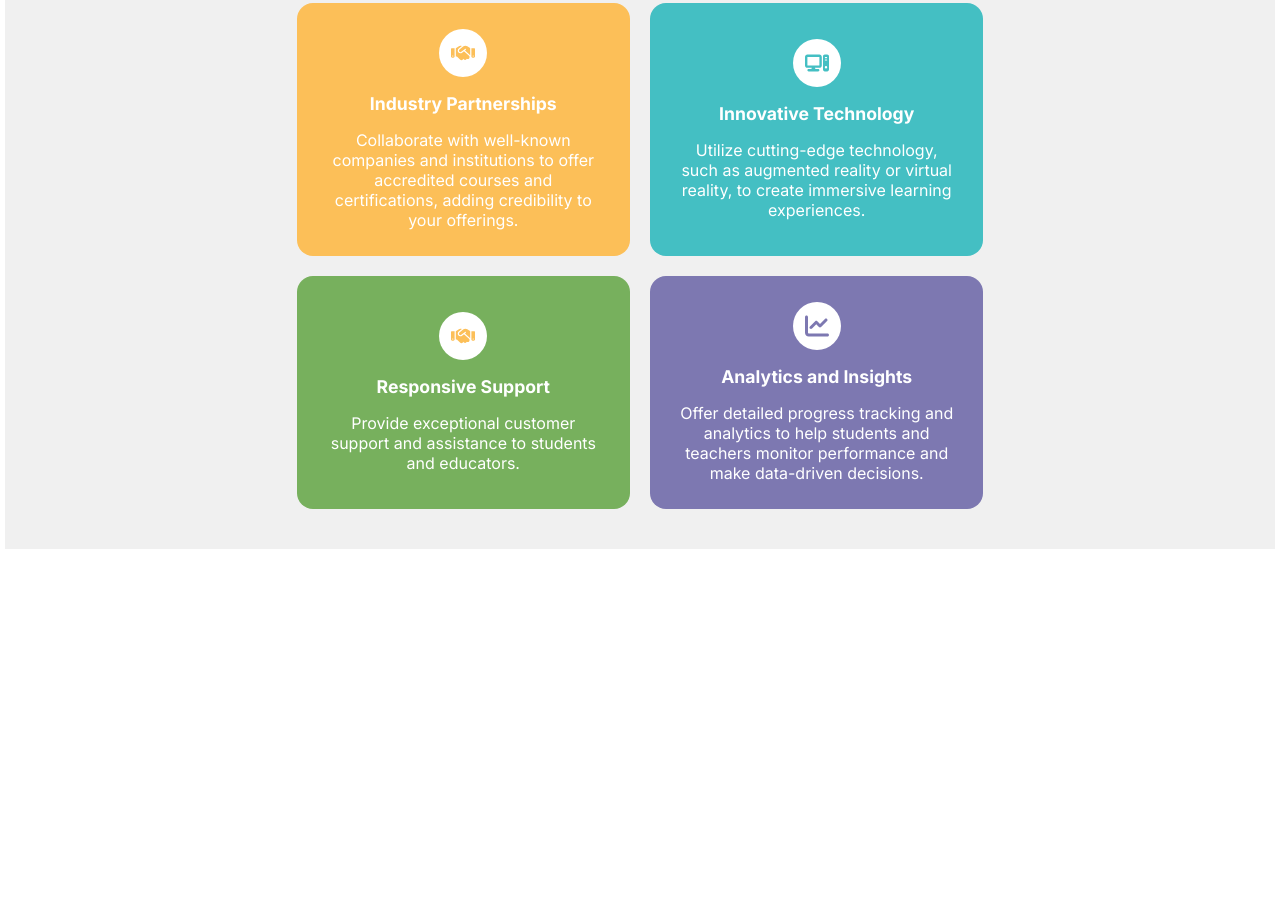
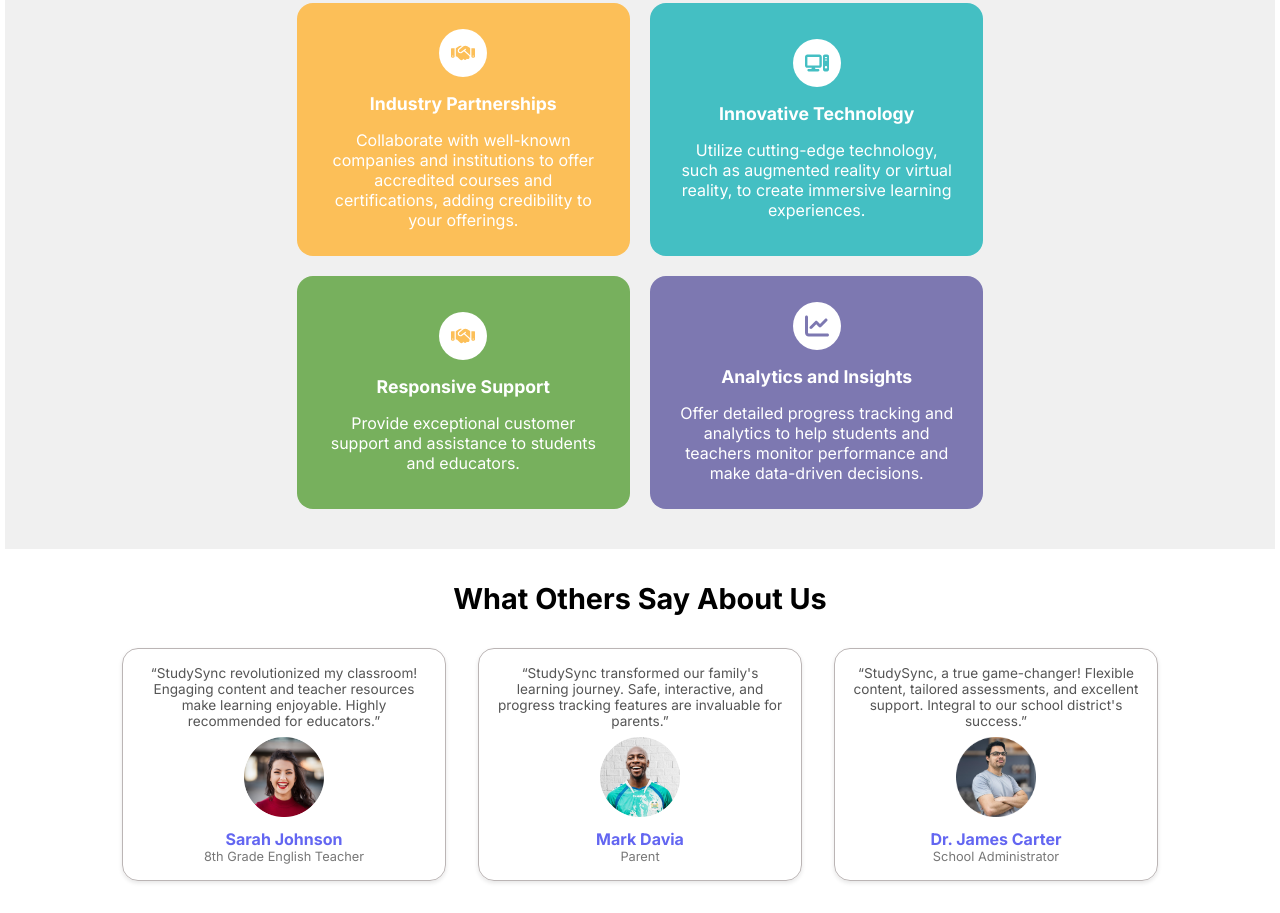
Before and after one commit to aniketwasnik1610/Aimers-Academy, a plain HTML site: page index.html in a window 1280 px wide. Shown: the part 1316-2229 px from the top of the page. Before the commit the page ends 1865 px from the top, so only its background shows below. Drawn offline with Linux system fonts and the light colour scheme.

Commit message:
testimonial section added

```diff
--- a/index.html
+++ b/index.html
@@ -88,11 +88,11 @@
     <div class="feature-container">
       <div class="feature-content">
         <div class="main-info">
-              <h2 class="main-title">
-                  Our competitive advantage
-              </h2>
+          <h2 class="main-title">Our competitive advantage</h2>
           <p class="main-description">
-                  This is a section of some simple filler text, also known as placeholder text. It shares some characteristics of real written text but is random or otherwise generated.
+            This is a section of some simple filler text, also known as
+            placeholder text. It shares some characteristics of real written
+            text but is random or otherwise generated.
           </p>
         </div>
 
@@ -100,84 +100,79 @@
           <!-- card 1 -->
           <div class="feature-card">
             <div class="icon-container">
-                      <img class="feature-svg" src="./images/PersonalizedLearn.svg"/>
+              <img class="feature-svg" src="./images/PersonalizedLearn.svg" />
             </div>
             <div class="feature-info">
-                      <div class="feature-title">
-                          Personalized Learning
-                      </div>
+              <div class="feature-title">Personalized Learning</div>
               <div class="feature-description">
-                          Offer tailored learning experiences through AI and machine learning to cater to individual student needs.
+                Offer tailored learning experiences through AI and machine
+                learning to cater to individual student needs.
               </div>
             </div>
           </div>
           <!-- card 2 -->
           <div class="feature-card">
             <div class="icon-container">
-                      <img class="feature-svg" src="./images/Affordability.svg"/>
+              <img class="feature-svg" src="./images/Affordability.svg" />
             </div>
             <div class="feature-info">
-                      <div class="feature-title">
-                          Affordability
-                      </div>
+              <div class="feature-title">Affordability</div>
               <div class="feature-description">
-                          Provide high-quality education at an affordable price point, making it accessible to a broader audience.
+                Provide high-quality education at an affordable price point,
+                making it accessible to a broader audience.
               </div>
             </div>
           </div>
           <!-- card 3 -->
           <div class="feature-card">
             <div class="icon-container">
-                      <img class="feature-svg" src="./images/IndustryPatner.svg"/>
+              <img class="feature-svg" src="./images/IndustryPatner.svg" />
             </div>
             <div class="feature-info">
-                      <div class="feature-title">
-                          Industry Partnerships
-                      </div>
+              <div class="feature-title">Industry Partnerships</div>
               <div class="feature-description">
-                          Collaborate with well-known companies and institutions to offer accredited courses and certifications, adding credibility to your offerings.
+                Collaborate with well-known companies and institutions to offer
+                accredited courses and certifications, adding credibility to
+                your offerings.
               </div>
             </div>
           </div>
           <!-- card 4 -->
           <div class="feature-card">
             <div class="icon-container">
-                      <img class="feature-svg" src="./images/InnovativeTech.svg"/>
+              <img class="feature-svg" src="./images/InnovativeTech.svg" />
             </div>
             <div class="feature-info">
-                      <div class="feature-title">
-                          Innovative Technology
-                      </div>
+              <div class="feature-title">Innovative Technology</div>
               <div class="feature-description">
-                          Utilize cutting-edge technology, such as augmented reality or virtual reality, to create immersive learning experiences.
+                Utilize cutting-edge technology, such as augmented reality or
+                virtual reality, to create immersive learning experiences.
               </div>
             </div>
           </div>
           <!-- card 5 -->
           <div class="feature-card">
             <div class="icon-container">
-                      <img class="feature-svg" src="./images/IndustryPatner.svg"/>
+              <img class="feature-svg" src="./images/IndustryPatner.svg" />
             </div>
             <div class="feature-info">
-                      <div class="feature-title">
-                          Responsive Support
-                      </div>
+              <div class="feature-title">Responsive Support</div>
               <div class="feature-description">
-                          Provide exceptional customer support and assistance to students and educators.
+                Provide exceptional customer support and assistance to students
+                and educators.
               </div>
             </div>
           </div>
           <!-- card 6 -->
           <div class="feature-card">
             <div class="icon-container">
-                      <img class="feature-svg" src="./images/Analytics.svg"/>
+              <img class="feature-svg" src="./images/Analytics.svg" />
             </div>
             <div class="feature-info">
-                      <div class="feature-title">
-                          Analytics and Insights
-                      </div>
+              <div class="feature-title">Analytics and Insights</div>
               <div class="feature-description">
-                          Offer detailed progress tracking and analytics to help students and teachers monitor performance and make data-driven decisions.
+                Offer detailed progress tracking and analytics to help students
+                and teachers monitor performance and make data-driven decisions.
               </div>
             </div>
           </div>
@@ -186,7 +181,64 @@
     </div>
 
     <div class="testimonial-container">
-
+      <div class="testimonial-content">
+          <h2 class="testimonial-title">
+              What Others Say About Us
+          </h2>
+          <div class="testimonial-grid">
+              <!-- card 1 -->
+              <div class="testimonial-card">
+                  <div class="testimonial-text">
+                      “StudySync revolutionized my classroom! Engaging content and teacher resources make learning enjoyable. Highly recommended for educators.”
+                  </div>
+                  <div class="testimonial-avatar">
+                      <img src="./images/avatar1.png"/>
+                  </div>
+                  <div class="testimonial-details">
+                      <h3 class="testimonial-name">
+                          Sarah Johnson
+                      </h3>
+                      <p class="testimonial-desc">
+                          8th Grade English Teacher
+                      </p>
+                  </div>
+              </div>
+              <!-- card 2 -->
+              <div class="testimonial-card">
+                  <div class="testimonial-text">
+                      “StudySync transformed our family's learning journey. Safe, interactive, and progress tracking features are invaluable for parents.”
+                  </div>
+                  <div class="testimonial-avatar">
+                      <img src="./images/avatar2.png"/>
+                  </div>
+                  <div class="testimonial-details">
+                      <h3 class="testimonial-name">
+                          Mark Davia
+                      </h3>
+                      <p class="testimonial-desc">
+                          Parent
+                      </p>
+                  </div>
+              </div>
+              <!-- card 3 -->
+              <div class="testimonial-card">
+                  <div class="testimonial-text">
+                      “StudySync, a true game-changer! Flexible content, tailored assessments, and excellent support. Integral to our school district's success.”
+                  </div>
+                  <div class="testimonial-avatar">
+                      <img src="./images/avatar3.png"/>
+                  </div>
+                  <div class="testimonial-details">
+                      <h3 class="testimonial-name">
+                          Dr. James Carter
+                      </h3>
+                      <p class="testimonial-desc">
+                          School Administrator
+                      </p>
+                  </div>
+              </div>
+          </div>
+      </div>
   </div>
 
 
--- a/styles.css
+++ b/styles.css
@@ -413,3 +413,65 @@ body {
         margin-top: 1.1rem;
     }
 }
+
+.testimonial-container {
+    background-color: var(--background-color);
+    padding: 2rem;
+    margin: 0 auto;
+    max-width: 1100px;
+}
+
+.testimonial-content {
+    display: flex;
+    flex-direction: column;
+    /* align-items: center; */
+    gap: 2rem;
+}
+
+.testimonial-title {
+    font-size: 1.8rem;
+    font-weight: bold;
+}
+
+.testimonial-grid {
+    display: grid;
+    grid-template-columns: repeat(auto-fill, minmax(290px, 1fr));
+    grid-gap: 2rem;
+}
+
+.testimonial-card {
+    display: flex;
+    flex-direction: column;
+    border: 1px solid rgb(187, 181, 181);
+    border-radius: 1rem;
+    box-shadow: 0 2px 4px rgba(0,0,0,0.1);
+    padding: 1rem;
+    gap: 0.5rem;
+    transition: transform 0.3s ease, box-shadow 0.3s ease;
+}
+
+.testimonial-card:hover {
+    transform: scale(1.01);
+    box-shadow: 0 4px 8px rgba(0,0,0,0.5);
+    border: 1px solid rgb(205, 205, 216);
+}
+
+.testimonial-avatar img{
+    height: 5rem;
+    width: 5rem;
+}
+
+.testimonial-text {
+    color: #555;
+    font-size: 0.85rem;
+}
+
+.testimonial-name {
+    font-size: 1rem;
+    color: var(--primary-color);
+}
+
+.testimonial-desc {
+    font-size: 0.8rem;
+    color: #777;
+}
```
Lines whose indentation alone changed are shown as unchanged.
